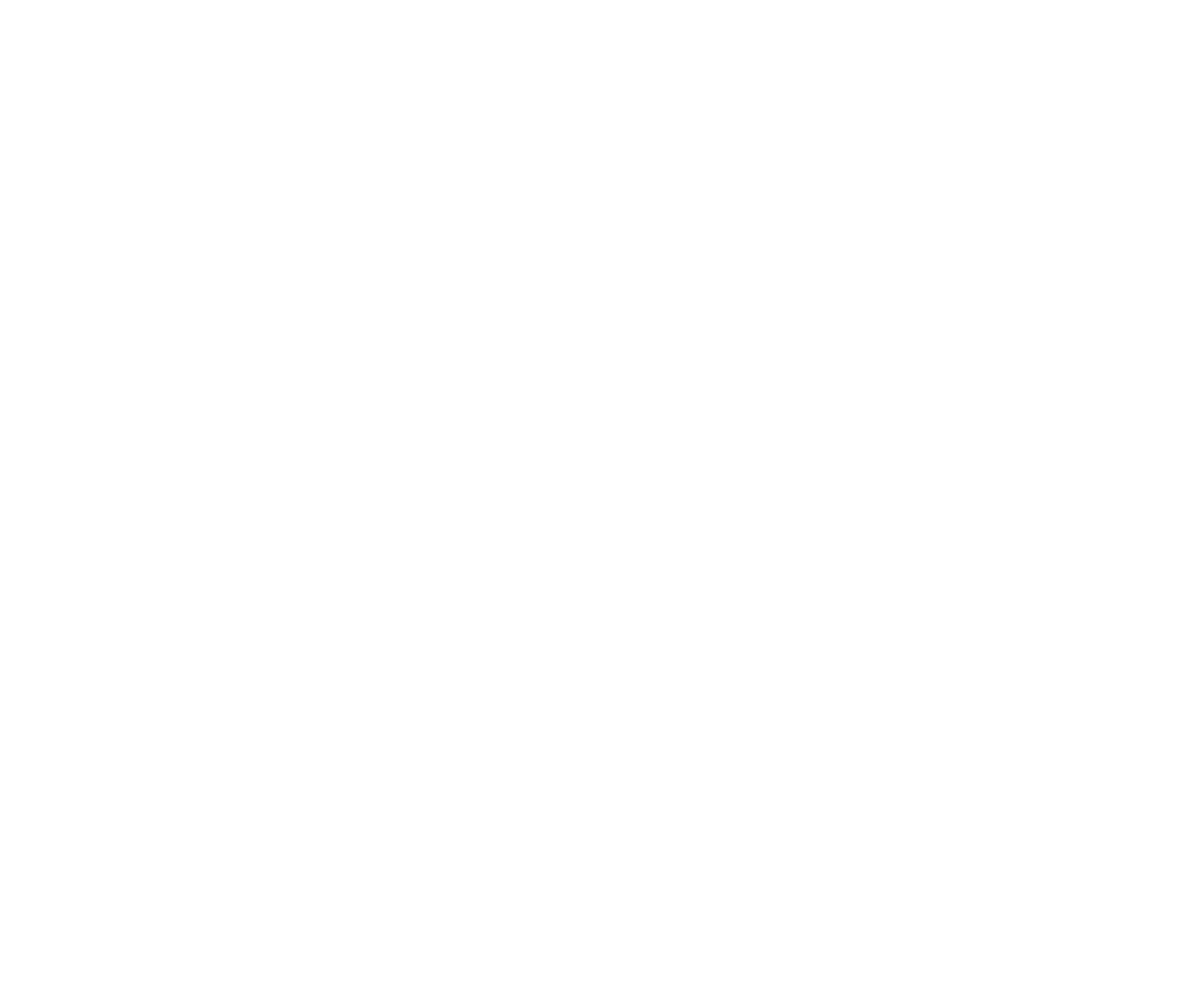
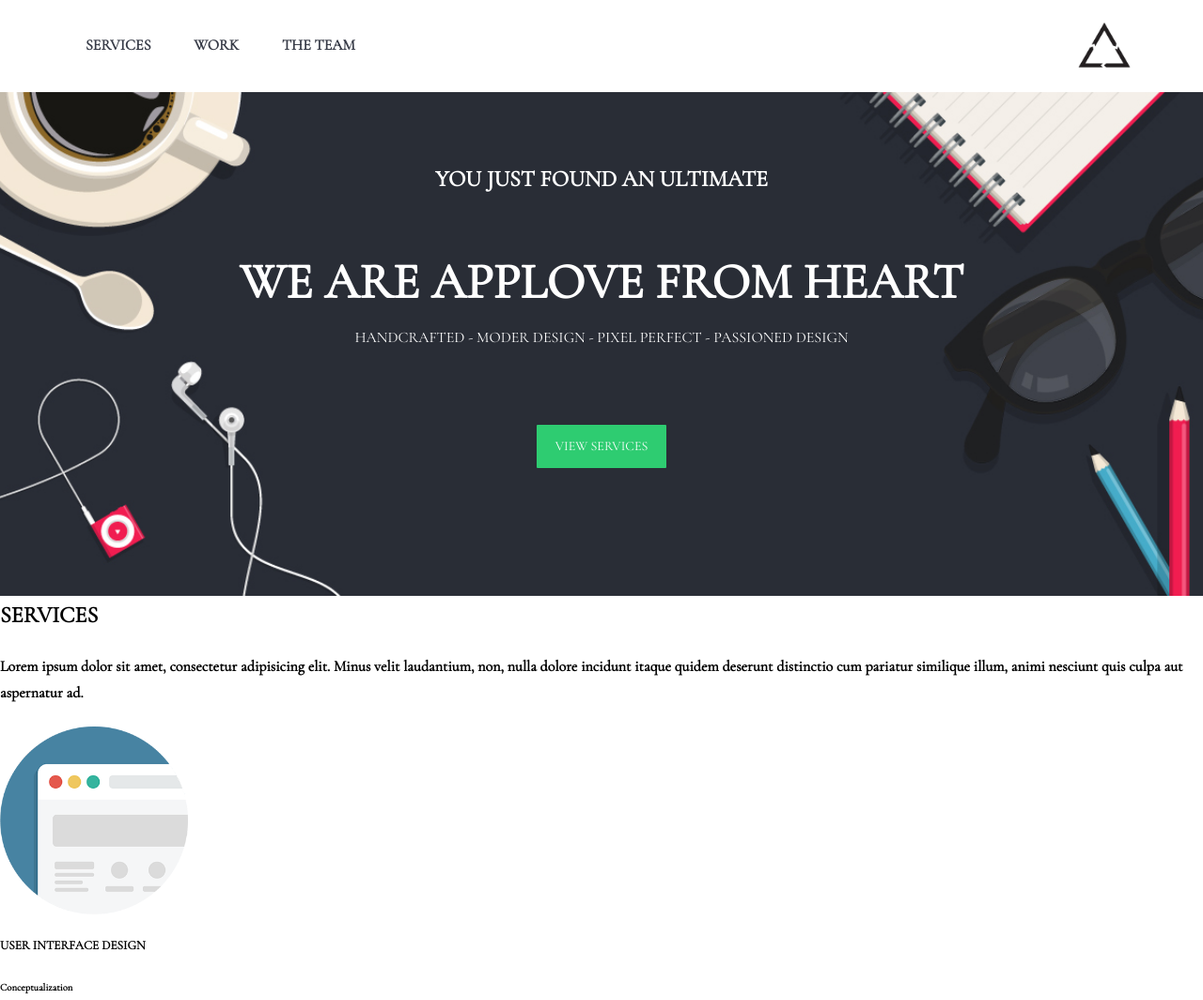
Before and after one commit to cstapiarubio/applelove, a plain HTML site: page index.html in a window 1280 px wide. Shown: the top 1064 px of the page at 94% size. Before the commit the page ends 800 px from the top, so only its background shows below. Drawn offline with nearby package versions, Linux system fonts and the light colour scheme.

Commit message:
agrgue diseño, etc

```diff
--- a/css/common.css
+++ b/css/common.css
@@ -14,3 +14,56 @@
 .text-uppercase {
   text-transform: uppercase;
 }
+
+.link{
+	font-weight: 700;
+	padding: 21px;
+	display: inline-block;
+}
+
+.logo{
+	float: right;
+}
+
+header{
+	position: fixed;
+	background: white;
+	width: 100%;
+	top: 0;
+}
+
+.menu{
+	padding: 14px 70px;
+	overflow: auto;
+}
+
+#home{
+	background-image: url(../assets/images/bg-home.jpg);
+	background-position: center;
+	background-repeat: no-repeat;
+	background-size: cover;
+	height: 554px;
+	text-align: center;
+	margin-top: 80px;
+}
+
+#home .container{
+	color: white;
+	padding: 70px;
+}
+
+.text-home{
+	font-size: 53px;
+}
+
+.btn-home{
+	background: #2Ecc71;
+	color: #fff;
+	padding: 11px 20px;
+	border-radius: 1px;
+	font-weight: 500;
+	text-transform: uppercase;
+	margin-top: 63px;
+	display: inline-block;
+	font-size: 14px;
+}
--- a/css/main.css
+++ b/css/main.css
@@ -6,6 +6,7 @@
   -webkit-box-sizing: border-box;
   -moz-box-sizing: border-box;
   box-sizing: border-box;
+  font-family: 'Cormorant Garamond', serif;
 }
 
 *:before,
--- a/index.html
+++ b/index.html
@@ -4,16 +4,57 @@
 	<meta charset="UTF-8">
 	<title>Applove</title>
 	<!-- Importa la fuente del proyecto (Raleway) de Google Fonts (https://fonts.google.com) -->
+	<link href="https://fonts.googleapis.com/css?family=Cormorant+Garamond" rel="stylesheet">
 
 	<!-- Enlaza tu CSS reutilizable aquí (common.css) -->
+	<link rel="stylesheet" type="text/css" href="css/common.css">
 
 	<!-- Enlaza tu CSS del proyecto aquí -->
+	<link rel="stylesheet" type="text/css" href="css/main.css">
 
 </head>
 <body>
 	<!-- Escribe el HTML aquí -->
+	<header>
+		<div class="menu container">
+		<a href="#" class="text-uppercase link">Services</a>
+		<a href="#" class="text-uppercase link">Work</a>
+		<a href="#" class="text-uppercase link">The team</a>
+		<img src="assets/images/logo-r.png"	class="logo" alt="Logo" width="70">
+		</div>
+	</header>
+	<section id="home">
+	<div class="container">
+	<h2>YOU JUST FOUND AN ULTIMATE</h2>
+	<h1 class="text-uppercase text-home mb-0">we are applove from heart</h1>
+	<p class="text-uppercase mt-0">HANDCRAFTED - MODER DESIGN - PIXEL PERFECT - PASSIONED DESIGN</p>
+	<a href="#services" class="btn-home">View services</a>
+	</div>
+	</section id="services">
+	<div class="container">
+	<h2 class="text-uppercase text-services mt-0">
+	Services
+	</h2>
+	<h4>
+		Lorem ipsum dolor sit amet, consectetur adipisicing elit. Minus velit laudantium, non, nulla dolore incidunt itaque quidem deserunt distinctio cum pariatur similique illum, animi nesciunt quis culpa aut aspernatur ad.
+	</h4>
+	<div class="box-services">
+	<img src="assets/images/website.png" alt="website" width="200">
+	<h5 class="mb-0">USER INTERFACE DESIGN</h5>
+	<h6 class="m-0">Conceptualization</h6>
+	<h6 class="m-0">Digital Branding</h6>
+	<h6 class="m-0">Product strategy</h6>
+	</div>
+	<div class="box-services">
+	<img src="assets/images/website.png" alt="Website" width="200">
+
+	</div>
+	</div>
+	<section>
+
+	</section>
 
 	<!-- Enlaza tu JS aquí -->
-
+	<script type="text/javascript" src="js/app.js"></script>
 </body>
 </html>
```
